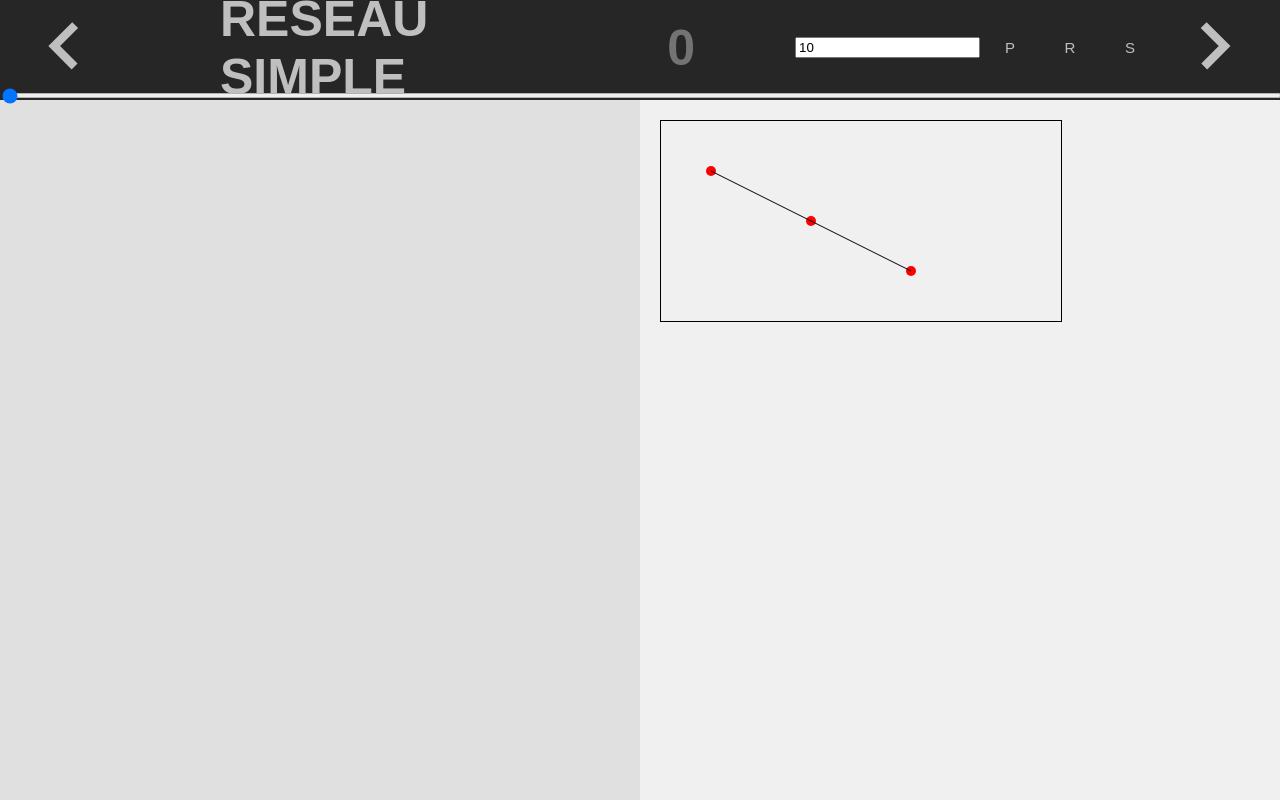
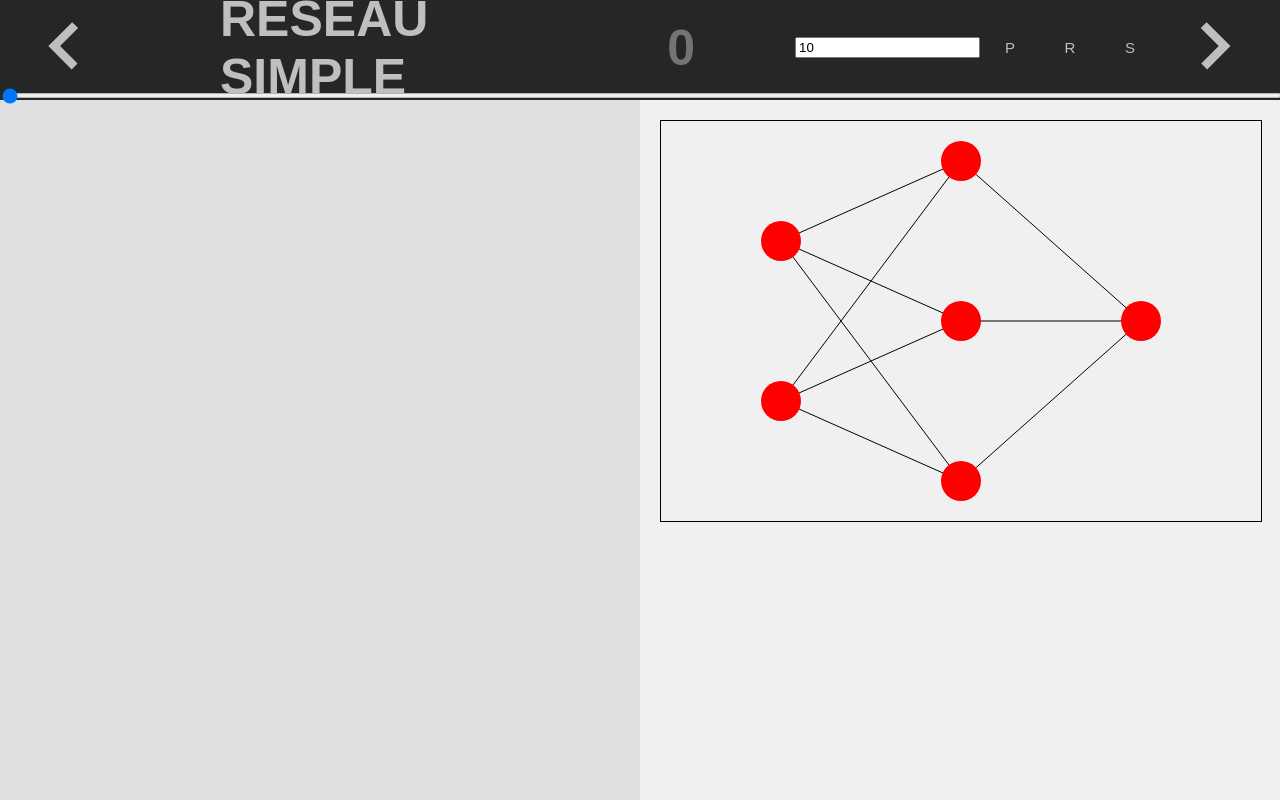
Before and after one commit to Mezia137/NeuroDidacte, a Flask app: page /reseausimple in a window 1280 px wide. Run offline with Flask 3, Linux system fonts and the light colour scheme; some libraries are stand-ins or nearby versions.

```diff
--- a/WebApp/static/styles/style.css
+++ b/WebApp/static/styles/style.css
@@ -153,6 +153,8 @@ p {
 
 #schema {
     border: 1px solid #000;
+    width:100%;
+    aspect-ratio: 3/2;
 }
 
 .point {
--- a/WebApp/templates/reseausimple.html
+++ b/WebApp/templates/reseausimple.html
@@ -41,13 +41,29 @@
 
         </div>
         <div class="right-content">
-            <svg id="schema" width="400" height="200">
-                <circle class="point" cx="50" cy="50" r="5" fill="#ff0000"/>
-                <circle class="point" cx="150" cy="100" r="5" fill="#ff0000"/>
-                <circle class="point" cx="250" cy="150" r="5" fill="#ff0000"/>
+            <svg id="schema">
 
-                <line class="ligne" x1="50" y1="50" x2="150" y2="100" stroke="#000"/>
-                <line class="ligne" x1="150" y1="100" x2="250" y2="150" stroke="#000"/>
+
+                <line class="ligne" x1="20%" y1="30%" x2="50%" y2="10%" stroke="#000"/>
+                <line class="ligne" x1="20%" y1="30%" x2="50%" y2="50%" stroke="#000"/>
+                <line class="ligne" x1="20%" y1="30%" x2="50%" y2="90%" stroke="#000"/>
+
+                <line class="ligne" x1="20%" y1="70%" x2="50%" y2="10%" stroke="#000"/>
+                <line class="ligne" x1="20%" y1="70%" x2="50%" y2="50%" stroke="#000"/>
+                <line class="ligne" x1="20%" y1="70%" x2="50%" y2="90%" stroke="#000"/>
+
+                <line class="ligne" x1="50%" y1="10%" x2="80%" y2="50%" stroke="#000"/>
+                <line class="ligne" x1="50%" y1="50%" x2="80%" y2="50%" stroke="#000"/>
+                <line class="ligne" x1="50%" y1="90%" x2="80%" y2="50%" stroke="#000"/>
+
+                <circle class="point" cx="20%" cy="30%" r="20" fill="#ff0000"/>
+                <circle class="point" cx="20%" cy="70%" r="20" fill="#ff0000"/>
+
+                <circle class="point" cx="50%" cy="10%" r="20" fill="#ff0000"/>
+                <circle class="point" cx="50%" cy="50%" r="20" fill="#ff0000"/>
+                <circle class="point" cx="50%" cy="90%" r="20" fill="#ff0000"/>
+
+                <circle class="point" cx="80%" cy="50%" r="20" fill="#ff0000"/>
             </svg>
         </div>
     </div>
```
